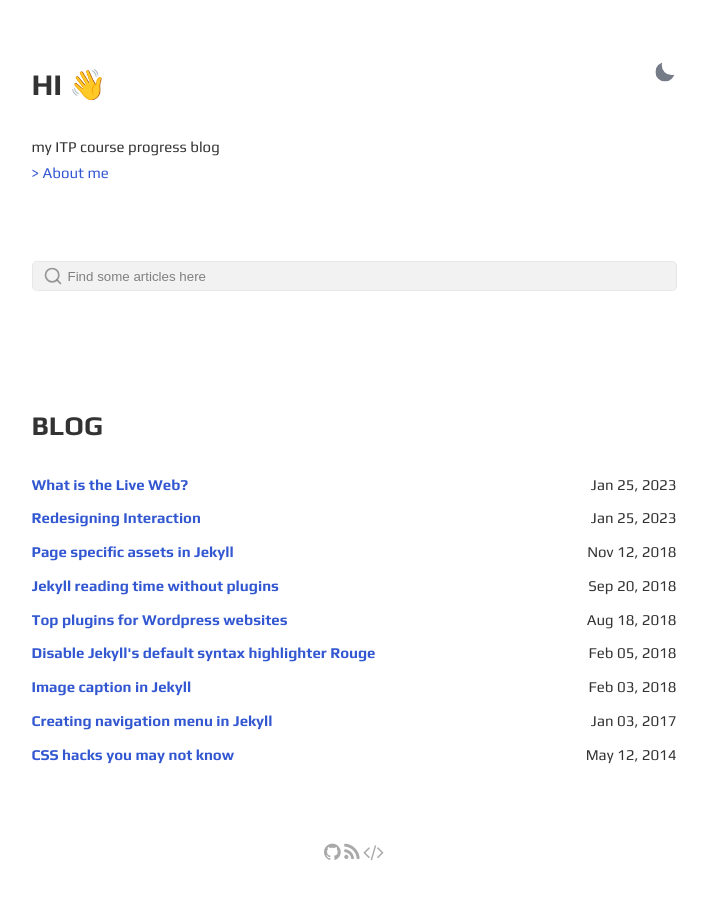
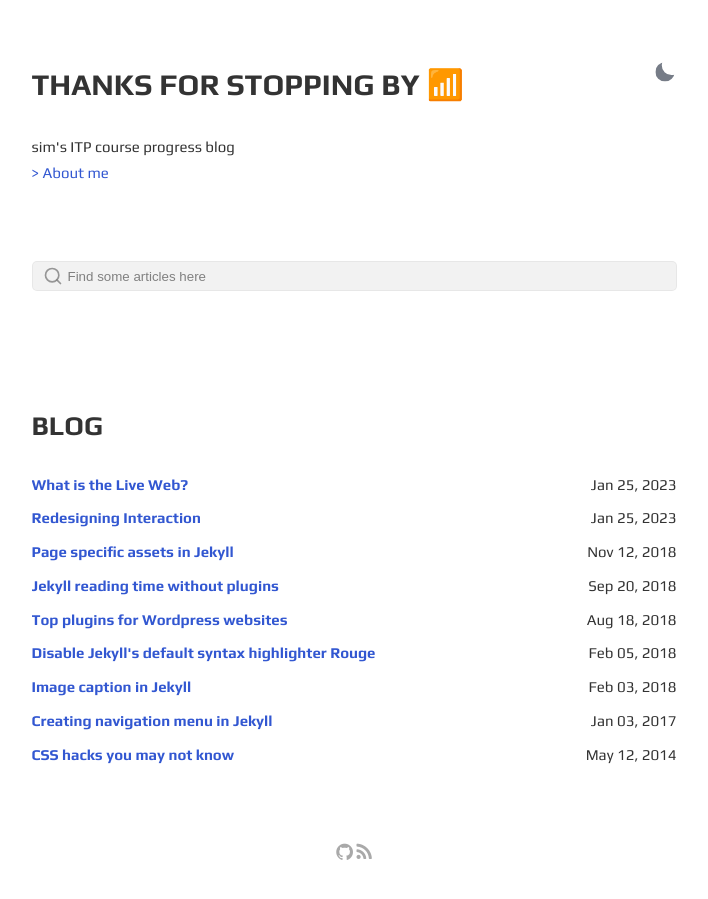
Before and after one commit to ratemypraxis/itp, a Jekyll site: the page built from index.html, in a window 1280 px wide. Shown: the whole page, without its empty margins (286-994 px from the left). Built offline with Jekyll 4.4.1, drawn with Linux system fonts in a browser that asks for light colours; comment, search, counter and statistics services are not loaded; some of the changed lines change nothing that is shown.

Commit message:
random things

```diff
--- a/_config.yml
+++ b/_config.yml
@@ -1,28 +1,27 @@
 site: itp
 title: itp blog
-greetings: Hi 👋
+greetings: Thanks for stopping by 📶
 description: >-
-  my ITP course progress blog
+  sim's ITP course progress blog
 lang: en-US
-timezone:  Europe/Rome
-repo: https://github.com/DavideBri/Gesko # site repo [optional]
+timezone:  america/new_york
 data-theme: dark # default theme "dark" | "light"
-discus-identifier: powex # replace with your disqus shortname
+discus-identifier: disqus_VGsCgmlZXr # replace with your disqus shortname
 
 author:
-  name: Sim / Sam Hafferty
+  name: Sim
   bio: itp class of 2024
   userpicture:
   username: # general username
-  github: # github username
-  twitter: # twitter username
-  email: your-email@email.com # email adress
+  github: ratemypraxis
+  twitter: secondplaceuser
+  email: sh4712@nyu.edu
 
 # Font Settings
 googlewebfonts: family=Play:wght@400;700&family=Source+Code+Pro:ital,wght@0,200;0,300;0,400;0,600;0,700;0,900;1,300;1,400;1,500;1,600;1,700;1,900
 
 # URL settings
-url: "https://ratemypraxis.github.io" # Domain Name of host. [username].github.io for github pages
+url: "2nd.systems" # Domain Name of host. [username].github.io for github pages
 baseurl: "/itp" # sub folder for jekyll site. only if jekyll site not in root of host. leave blank if not wishd. always add / in front.
 permalink: pretty
 
--- a/_layouts/default.html
+++ b/_layouts/default.html
@@ -5,8 +5,6 @@
 <!DOCTYPE html>
 <html lang="en">
 {% include head.html %}
- <!-- Global site tag (gtag.js) - Google Analytics -->
- <script async src="https://www.googletagmanager.com/gtag/js?id=G-3EP7KLCYVP"></script>
  <script>
    window.dataLayer = window.dataLayer || [];
    function gtag() { dataLayer.push(arguments); }
@@ -63,12 +61,10 @@
 
 <footer class="social-footer">
   <div class="social-footer-icons">
-    <a href="https://github.com/DavideBri" title="Github profile" target="_blank"
+    <a href="https://github.com/ratemypraxis" title="Github profile" target="_blank"
       rel="noopener noreferrer"><i class="fa fa-github" aria-hidden="true"></i></a>
     <a href="{{site.url}}{{ site.baseurl }}/atom.xml" title="Feed RSS" target="_blank" rel="noopener noreferrer"><i
         class="fa fa-rss" aria-hidden="true"></i></a>
-    <a href="https://github.com/DavideBri/Gesko" title="Browse the code" target="_blank" rel="noopener noreferrer"><i
-        class="fa fa-code" aria-hidden="true"></i></a>
   </div>
 </footer>
 
```
